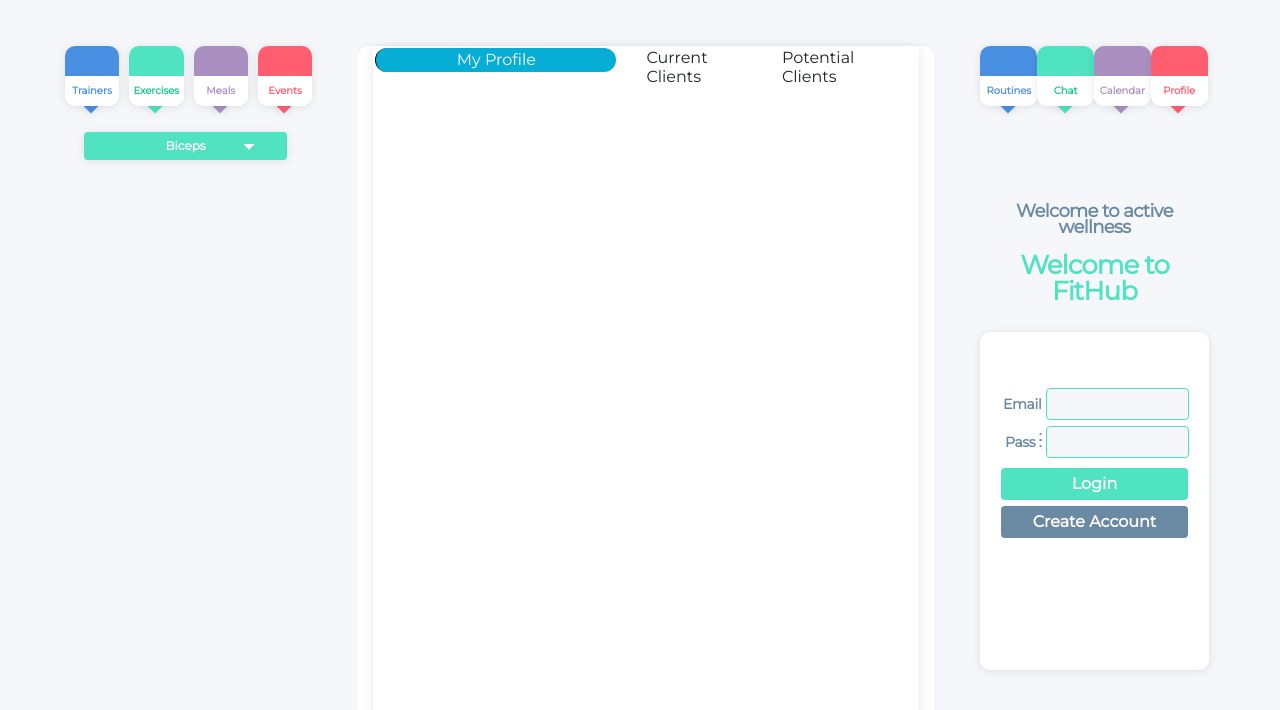
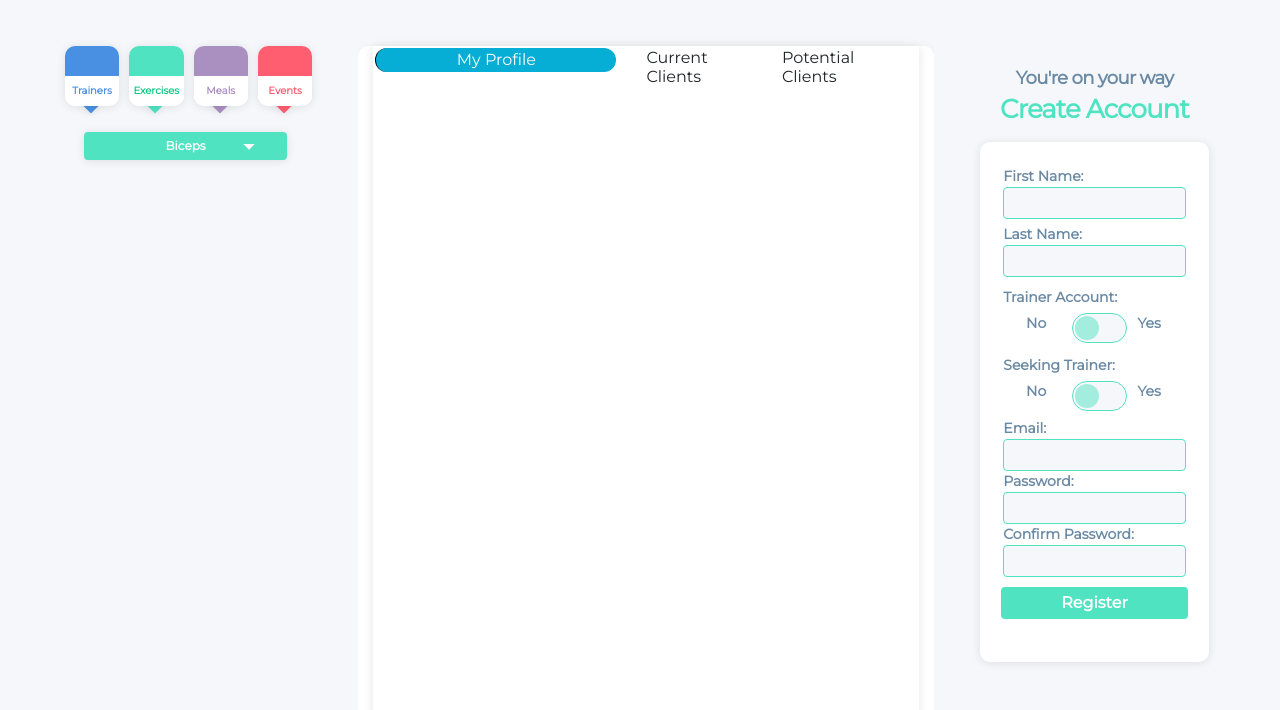
Before and after one commit to PaulB-H/project2, a website: page public/index.html in a window 1280 px wide. Drawn offline with nearby package versions, Linux system fonts and the light colour scheme; no server answers.

Commit message:
styling registration form

```diff
--- a/public/index.html
+++ b/public/index.html
@@ -228,7 +228,7 @@
 
 			<div class="wrap_userbar">
 
-				<div class="catbar displayNone">
+				<!-- <div class="catbar displayNone">
 					<div class="wrap_catbox catbox_trainers">
 						<div class="catbox_plate">
 							<div></div>
@@ -257,27 +257,27 @@
 						</div>
 						<div class="catbox_arrow"></div>
 					</div>
-				</div>
+				</div> -->
 
-				<!-- <div class="wrap_login displayBlock"> -->
-				<div class="wrap_login displayBlock">
+
+				<div class="wrap_login displayNone">
 					<p class="loginMessage color_greyBlue">Welcome to active wellness</p>
 					<p class="loginTitle color_greenMain">Welcome to FitHub</p>
 					<div class="loginPanel">
-						<div class="loginRow">
-							<p>Email :</p>
-							<input class="loginEmail" type="text">
+						<div class="fieldRow">
+							<p>Email:</p>
+							<input class="loginEmail" type="text" name="loginEmail">
 						</div>
-						<div class="loginRow">
-							<p>Pass :</p>
+						<div class="fieldRow">
+							<p>Password:</p>
 							<input class="loginPass" type="text">
 						</div>
 						<div class="loginButton">Login</div>
 						<div class="init_createAccountButton">Create Account</div>
-						<div class="final_createAccountButton displayNone">Create Account</div>
-						<div class="back_loginButton displayNone">Login</div>
 					</div>
 				</div>
+
+
 				<!-- Components for Register Form
 					wrap_register
 					registerMessage
@@ -296,20 +296,62 @@
 				<!--/************
 				Register Section
 				*************/-->
-				<div class="wrap_register displayNone">
-					<p class="registerMessage color_greyBlue">Welcome to registration</p>
-					<p class="registerTitle color_greenMain">Fithub Registration</p>
+				<div class="wrap_register displayBlock">
+					<p class="registerMessage color_greyBlue">You're on your way</p>
+					<p class="registerTitle color_greenMain">Create Account</p>
 					<div class="registerPanel">
 
+						<div class='fieldRow'>
+							<p>First Name:</p>
+							<input type="text" class="reg_firstName">
+						</div>
+						<div class='fieldRow'>
+							<p>Last Name:</p>
+							<input type="text" class="reg_lastName">
+						</div>
+						<div class="fieldRow trainerToggleRow">
+							<p>Trainer Account:</p>
+							<div class="trainerToggleWrap">
+								<p>No</p>
+								<div class="toggle">
+									<div class="toggleBall toggle_off"></div>
+								</div>
+								<p>Yes</p>
+							</div>
+						</div>
+						<div class="fieldRow trainerToggleRow">
+							<p>Seeking Trainer:</p>
+							<div class="trainerToggleWrap">
+								<p>No</p>
+								<div class="toggle">
+									<div class="toggleBall toggle_off"></div>
+								</div>
+								<p>Yes</p>
+							</div>
+						</div>
+						<div class='fieldRow'>
+							<p>Email:</p>
+							<input type="email" class="reg_email">
+						</div>
+						<div class='fieldRow'>
+							<p>Password:</p>
+							<input type="password" class="reg_password">
+						</div>
+						<div class='fieldRow'>
+							<p>Confirm Password:</p>
+							<input type="password" class="reg_password">
+						</div>
+						<div class="final_createAccountButton">Register</div>
 
-					<form>
+
+					<!-- <form action="/api/users" method="POST">
 						<div id="formGroupOverride" class="form-group">
 							<label class="formLabel" for="exampleInputEmail1">First Name</label>
-							<input id="formControlOverride" type="email" class="form-control registerFirstname" placeholder="Enter First Name">
+							<input id="formControlOverride" type="text" class="form-control registerFirstname" placeholder="Enter First Name">
 						</div>
 						<div id="formGroupOverride" class="form-group">
 							<label class="formLabel" for="exampleInputEmail1">Last Name</label>
-							<input id="formControlOverride" type="email" class="form-control registerLastname" placeholder="Enter Last Name">
+							<input id="formControlOverride" type="text" class="form-control registerLastname" placeholder="Enter Last Name">
 						</div>
 						<div id="formGroupOverride" class="form-group">
 							<label class="formLabel" for="exampleInputEmail1">Address</label>
@@ -329,7 +371,7 @@
 						</div>
 						<div id="formGroupOverride" class="form-group">
 							<label class="formLabel" for="exampleInputEmail1">Email Address</label>
-							<input id="formControlOverride" type="text" class="form-control registerEmailaddress" placeholder="Enter Email Address">
+							<input id="formControlOverride" type="email" class="form-control registerEmailaddress" placeholder="Enter Email Address">
 						</div>
 						<div id="formGroupOverride" class="form-group">
 							<label class="formLabel" for="exampleInputPassword1">Password</label>
@@ -342,7 +384,8 @@
 					</form>
 					OR
 					<div class="back_loginButton">Login</div>
-					</div>
+					</div> -->
+
 				</div>
 				<!--/************
 				END Register Section
--- a/public/scripts/myCalendar.js
+++ b/public/scripts/myCalendar.js
@@ -26,7 +26,7 @@
     type: "GET",
     cache: false,
     success: function(result) {
-      console.log("success reached");
+      // console.log("success reached");
       $("#day-view").empty();
       let time_slots = new Date();
       if (result.length == 0) {
@@ -89,7 +89,7 @@
       console.log("Error found - ", err);
     },
     complete: function() {
-      console.log("Got here");
+      // console.log("Got here");
     }
   });
 }
--- a/public/scripts/myRoutines.js
+++ b/public/scripts/myRoutines.js
@@ -5,7 +5,7 @@
     type: "GET",
     cache: false,
     success: function(result) {
-      console.log("success reached");
+      // console.log("success reached");
       for (i = 0; i < result.length; i++) {
         $(
           `<div>
--- a/public/scripts/trainer.js
+++ b/public/scripts/trainer.js
@@ -5,7 +5,7 @@
     type: "GET",
     cache: false,
     success: function(result) {
-      console.log("success reached");
+      // console.log("success reached");
       $(`<h6>Potential Clients</h6>`).appendTo("#potentialClients");
       for (i = 0; i < result.length; i++) {
         $(
--- a/public/styles/fithub.css
+++ b/public/styles/fithub.css
@@ -22,20 +22,26 @@
 }
 
 :root {
-  --blue_main: rgb(74, 144, 226);
-  --pink_main: rgb(255, 94, 113);
-  --purple_main: rgb(170, 143, 193);
-  --green_main: rgb(80, 227, 194);
-  --green_smallFont: rgb(18, 200, 136);
-  --greyBlue: rgb(106, 138, 164);
+  --blue_main:        rgb(74, 144, 226);
 
-  --grey_footer: rgb(176, 192, 205);
+  --pink_main:        rgb(255, 94, 113);
 
-  --shadow_opac10: 0 1px 10px 0 rgba(0, 0, 0, 0.1);
-  --shadow_opac05: 0 1px 10px 0 rgba(0, 0, 0, 0.05);
-  --shadow_opac05_small: 0 1px 5px 0 rgba(0, 0, 0, 0.05);
-  --shadow_harsh_1: 0 1px 1px 0 rgba(0, 0, 0, 0.2);
-  --shadow_deleteX: 0 0.5px 0.5px 0.25px rgba(0, 0, 0, 0.2);
+  --purple_main:      rgb(170, 143, 193);
+
+  --green_main:       rgb(80, 227, 194);
+  --green_main_fade:  rgba(80, 227, 194, 0.5);
+  --green_smallFont:  rgb(18, 200, 136);
+
+  --greyBlue:         rgb(106, 138, 164);
+  --greyBlue_fade:    rgba(106, 138, 164, 0.7);
+
+  --grey_footer:      rgb(176, 192, 205);
+
+  --shadow_opac10:        0 1px 10px 0 rgba(0, 0, 0, 0.1);
+  --shadow_opac05:        0 1px 10px 0 rgba(0, 0, 0, 0.05);
+  --shadow_opac05_small:  0 1px 5px 0 rgba(0, 0, 0, 0.05);
+  --shadow_harsh_1:       0 1px 1px 0 rgba(0, 0, 0, 0.2);
+  --shadow_deleteX:       0 0.5px 0.5px 0.25px rgba(0, 0, 0, 0.2);
 
   --fontFamily_main: "Kohinoor Telugu", "Montserrat", sans-serif;
 }
@@ -613,18 +619,25 @@
 
 .loginMessage {
   width: 90%;
-  margin-top: 87px;
+  height: 32px;
+  position: relative;
+  top: 32px;
+  /*margin-top: 32px;*/
+  margin: 0;
   font-size: 18px;
   font-weight: 800;
   /* color: var(--greyBlue); */
   letter-spacing: -0.6px;
-  line-height: 16px;
+  line-height: 20px;
   text-align: center;
 }
 
 .loginTitle {
   width: 90%;
-  margin-top: 17px;
+  height: 52px;
+  position: relative;
+  top: 48px;
+  /*margin-top: 17px;*/
   font-size: 26px;
   font-weight: 800;
   /* color: var(--green_main); */
@@ -635,7 +648,8 @@
 
 .loginPanel {
   position: relative;
-  margin-top: 28px;
+  top: 62px;
+  /*margin-top: 28px;*/
   padding-top: 56px;
   width: 90%;
   height: 338px;
@@ -644,35 +658,31 @@
   border-radius: 10px;
 }
 
-.loginRow {
+.fieldRow {
   position: relative;
-  height: 32px;
-  display: flex;
   font-size: 14px;
   font-weight: 600;
   color: var(--greyBlue);
 
-  /* border: 1px solid black; */
+   /*border: 1px solid black; */
 }
 
-.loginRow:nth-of-type(2) {
-  margin-top: 6px;
+.fieldRow:nth-of-type(2) {
+  margin-top: 5px;
 }
 
-.loginRow > p {
-  position: absolute;
-  right: 73.3%;
-  width: 44px;
-  line-height: 32px;
-  text-align: right;
-  letter-spacing: -0.32px;
+.fieldRow > p {
+  margin-bottom: 0;
+  margin-left: 10%;
 }
 
-.loginRow > input {
-  position: absolute;
-  right: 8.8%;
-  width: 62.5%;
-  height: 100%;
+.fieldRow > input {
+  /*position: absolute;*/
+  /*right: 8.8%;*/
+  display: block;
+  width: 80%;
+  height: 32px;
+  margin: 0 auto 0;
   border-radius: 4px;
   background-color: rgb(246, 247, 251);
   border: 1px solid var(--green_main);
@@ -680,10 +690,69 @@
   padding-left: 5%;
 }
 
+.trainerToggleRow {
+  margin-top: 10px;
+  margin-bottom: 5px;
+}
+
+.trainerToggleWrap {
+  display: flex;
+  position: relative;
+  top: 5px;
+
+  /*border: 1px solid blue;*/
+}
+
+.trainerToggleWrap > p {
+  position: relative;
+}
+
+.trainerToggleWrap > p:nth-of-type(1) {
+  left: 20%;
+}
+
+.trainerToggleWrap > p:nth-of-type(2) {
+  left: 60%;
+}
+
+.trainerToggleRow .toggle {
+  width: 55px;
+  height: 30px;
+  position: absolute;
+  left: calc(50% - 22.5px);
+  background-color: rgb(246, 247, 251);
+  border-radius: 45px;
+  border: 1px solid var(--green_main);
+  cursor: pointer;
+}
+
+.trainerToggleRow .toggleBall {
+  position: relative;
+  top: 2px;
+  width: 24px;
+  height: 24px;
+  border-radius: 28px;
+  transition-property: left, background-color;
+  transition-duration: 0.3s;
+  /*transition-timing-function: ease-in-out;*/
+  transition-timing-function: cubic-bezier(0.61,-0.03, 0.26, 1));
+}
+
+.trainerToggleRow .toggle_off {
+  left: 2px;
+  background-color: var(--green_main_fade);
+}
+
+.trainerToggleRow .toggle_on {
+  left: 27px;
+  background-color: var(--green_main);
+}
+
+
+
 .loginButton,
 .init_createAccountButton,
-.final_createAccountButton,
-.back_loginButton {
+.final_createAccountButton {
   height: 32px;
   width: 82%;
   margin: 10px auto 0;
@@ -692,6 +761,7 @@
   font-weight: 800;
   text-align: center;
   line-height: 32px;
+  cursor: pointer;
 }
 
 .loginButton,
@@ -708,6 +778,8 @@
 /************
 END Login Styles
 *************/
+
+
 
 /************
 Register Styles
@@ -733,18 +805,22 @@
 
 .registerMessage {
   width: 90%;
-  /* margin-top: 87px; */
+  height: 32px;
+  position: relative;
+  top: 22px;
   font-size: 18px;
   font-weight: 800;
   /* color: var(--greyBlue); */
   letter-spacing: -0.6px;
-  line-height: 16px;
+  line-height: 20px;
   text-align: center;
 }
 
 .registerTitle {
   width: 90%;
-  margin-top: 17px;
+  height: 52px;
+  position: relative;
+  top: 2px;
   font-size: 26px;
   font-weight: 800;
   /* color: var(--green_main); */
@@ -755,8 +831,8 @@
 
 .registerPanel {
   position: relative;
-  /* margin-top: 28px;
-	padding-top: 56px; */
+  top: -20px;
+	padding-top: 24px;
   width: 90%;
   height: 520px;
   background-color: white;
--- a/server.js
+++ b/server.js
@@ -44,8 +44,8 @@
     host: "localhost",
     port: 3306,
     user: "root",
-    password: "IamTheBoxGhost1971",
-    // password: "steven123",
+    // password: "IamTheBoxGhost1971",
+    password: "steven123",
     database: "fitness_hub_db"
   });
 }
```
Also changed, not shown: public/scripts/fithub.js (+106 -62 lines).
